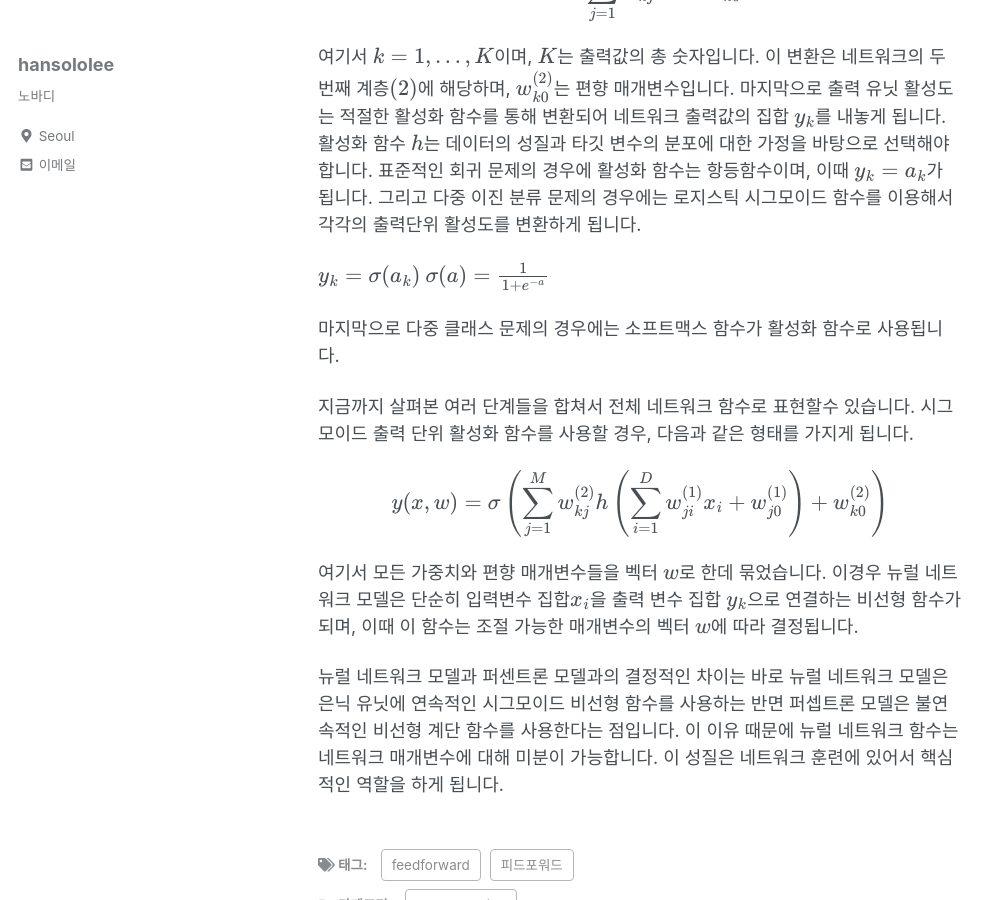
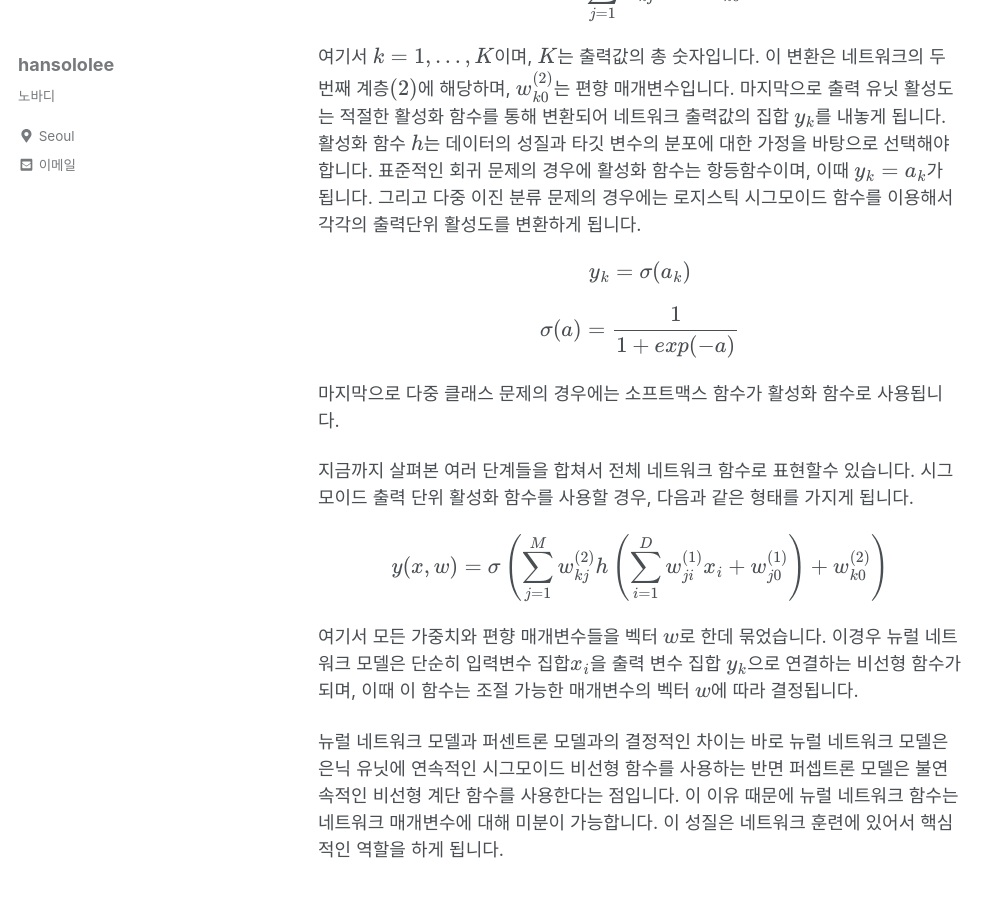
Before and after one commit to arisongha/hansololee.github.io, a Jekyll site: the page built from _posts/2019-01-19-feedforward.md, in a window 1280 px wide and 900 px high, scrolled down 1356 px. Shown: the whole window, without its empty margins (0-1006 px from the left). Built offline with Jekyll 4.4.1, drawn with Linux system fonts in a browser that asks for light colours; cached includes are drawn as plain includes; nearby versions of some CDN libraries; formulas are drawn with MathJax 3.

Commit message:
Update 2019-01-19-feedforward.md

```diff
--- a/_posts/2019-01-19-feedforward.md
+++ b/_posts/2019-01-19-feedforward.md
@@ -36,7 +36,8 @@ $$a_k = \sum_{j=1}^M w_{kj}^{(2)} x_i + w_{k0}^{(2)}$$
 여기서 $$k=1,...,K$$이며, $$K$$는 출력값의 총 숫자입니다. 이 변환은 네트워크의 두 번째 계층$$(2)$$에 해당하며, $$w_{k0}^{(2)}$$는 편향 매개변수입니다. 마지막으로 출력 유닛 활성도는 적절한 활성화 함수를 통해 변환되어 네트워크 출력값의 집합 $$y_k$$를 내놓게 됩니다. 활성화 함수 $$h$$는 데이터의 성질과 타깃 변수의 분포에 대한 가정을 바탕으로 선택해야합니다. 표준적인 회귀 문제의 경우에 활성화 함수는 항등함수이며, 이때 $$y_k=a_k$$가 됩니다. 그리고 다중 이진 분류 문제의 경우에는 로지스틱 시그모이드 함수를 이용해서 각각의 출력단위 활성도를 변환하게 됩니다.
 
 $$y_k=\sigma(a_k)$$
-$$\sigma(a) = \frac{1}{1+e^{-a}}$$
+
+$$\sigma(a) = \frac{1}{1+exp(-a)}$$
 
 마지막으로 다중 클래스 문제의 경우에는 소프트맥스 함수가 활성화 함수로 사용됩니다.
 
```
